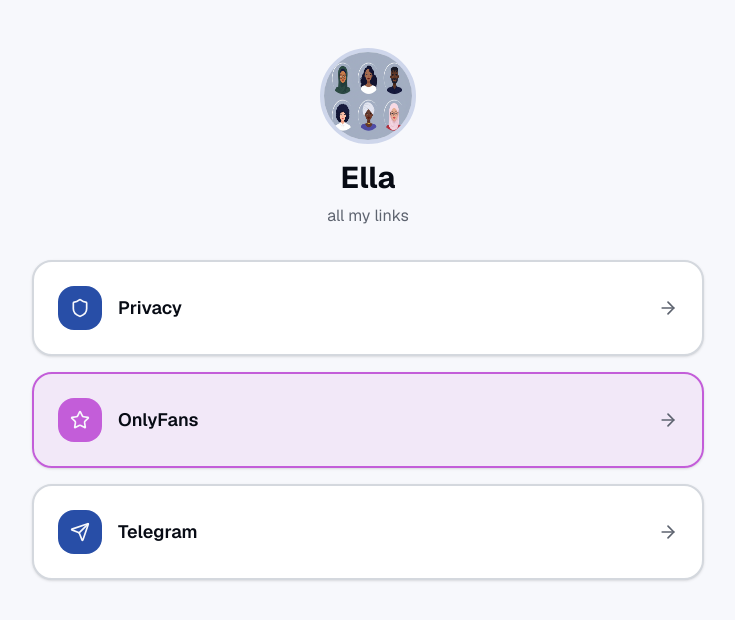
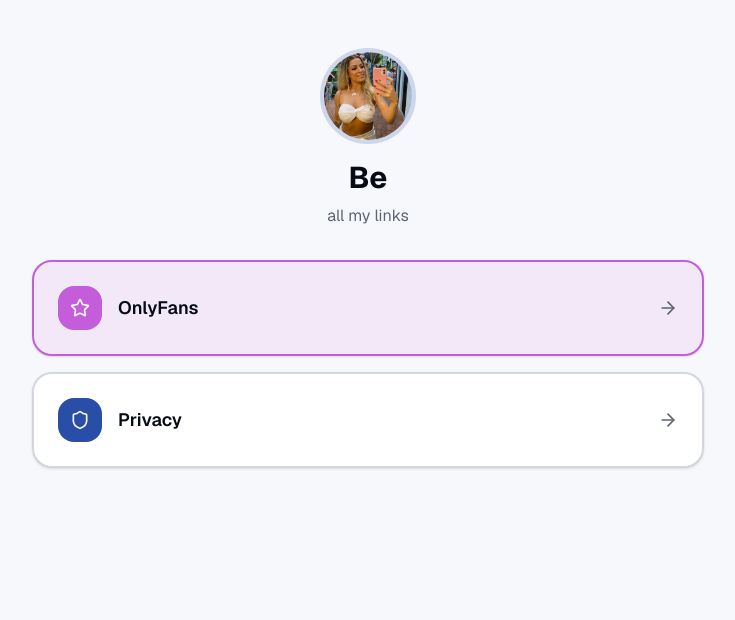
Before and after one commit to eduardocostag/ella-BE, a Next.js app: page / in a window 1280 px wide. Shown: the top 620 px of the page, without its empty margins (272-1007 px from the left). Built offline with nearby package versions, Linux system fonts and the light colour scheme.

Commit message:
Atualiza projeto ella BE

```diff
--- a/app/page.tsx
+++ b/app/page.tsx
@@ -8,11 +8,24 @@ export default function Home() {
         <ProfileHeader />
 
         <div className="mt-6 sm:mt-8 space-y-3 sm:space-y-4">
-          <LinkCard title="Privacy" href="/privacy" icon="shield" />
+          <LinkCard
+            title="OnlyFans"
+            href="https://onlyfans.com/bedsecret"
+            icon="star"
+            variant="accent"
+          />
 
-          <LinkCard title="OnlyFans" href="https://onlyfans.com/seu-perfil" icon="star" variant="accent" />
+          <LinkCard
+            title="Privacy"
+            href="https://privacy.com.br/checkout/secretmoon"
+            icon="shield"
+          />
 
-          <LinkCard title="Telegram" href="https://t.me/seu-canal" icon="send" />
+          {/*<LinkCard
+            title="Telegram"
+            href="https://google.com"
+            icon="send"
+          />*/}
         </div>
       </div>
     </main>
--- a/components/profile-header.tsx
+++ b/components/profile-header.tsx
@@ -9,7 +9,7 @@ export function ProfileHeader() {
       </Avatar>
 
       <div className="space-y-1.5 sm:space-y-2">
-        <h1 className="text-2xl sm:text-3xl font-bold text-balance">Ella</h1>
+        <h1 className="text-2xl sm:text-3xl font-bold text-balance">Be</h1>
         <p className="text-sm sm:text-base text-muted-foreground text-pretty max-w-md px-2">all my links</p>
       </div>
     </div>
```
Also changed, not shown: tsconfig.json (+20 -5 lines), public/diverse-profile-avatars.png, 1 other file (tests, documents, lock files or other folders).
